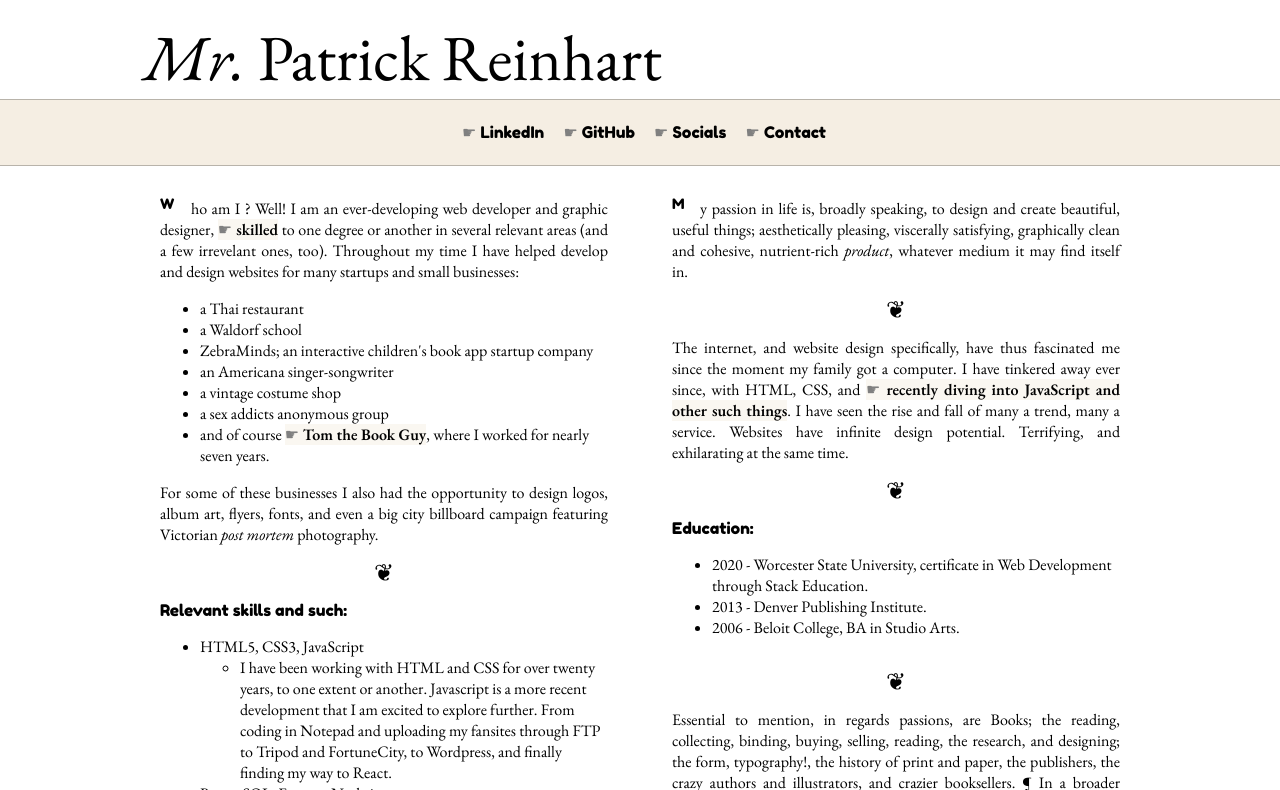
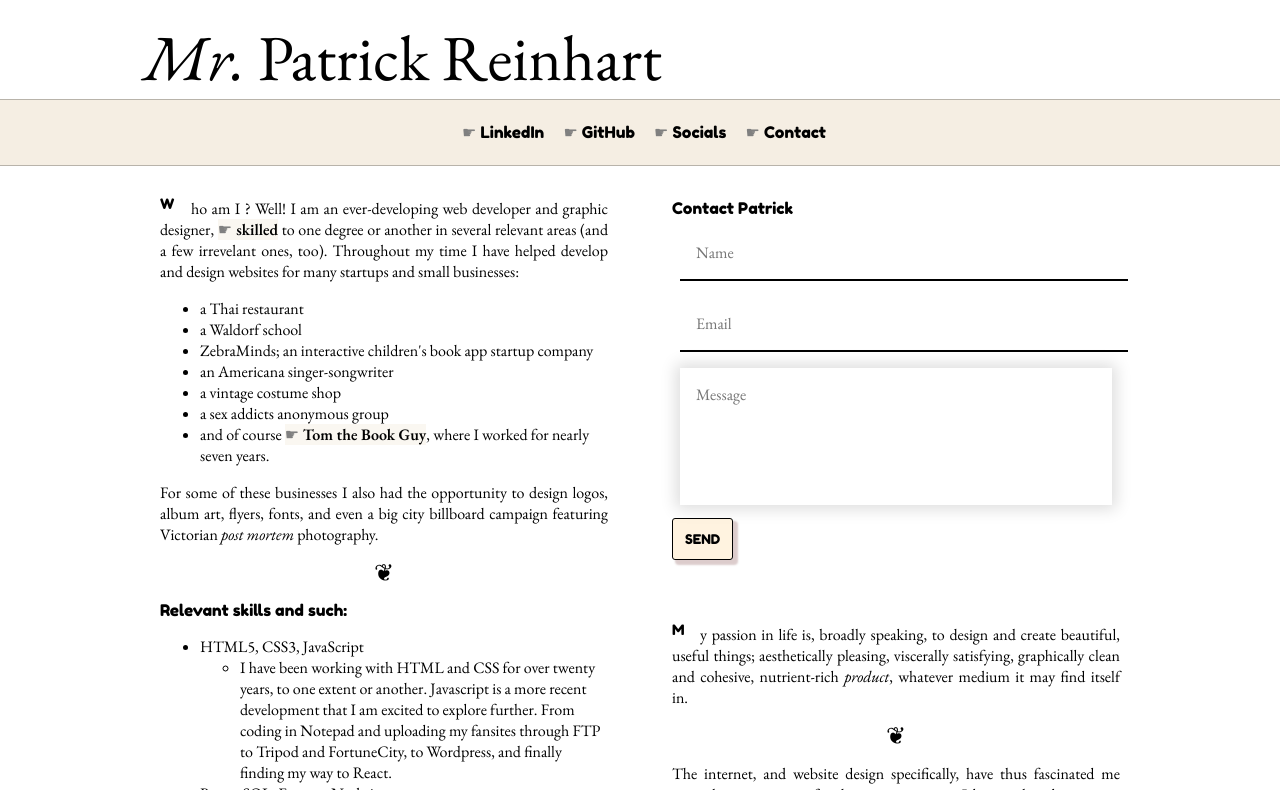
Before and after one commit to bartimaeusrex/css-grids-templates, a plain HTML site: page index.html in a window 1280 px wide. Shown: the top 790 px of the page. Drawn offline with nearby package versions, Linux system fonts and the light colour scheme; a web font is replaced by a local one.

Commit message:
Pretty, pretty form!

```diff
--- a/index.html
+++ b/index.html
@@ -70,7 +70,23 @@
       </ul>
       </section>
 
+<!-- SECTION TWO !!! -->
+
+<!-- FORMSPREE -->
+<div id="contact">
+<form action="https://formspree.io/xpzybzgq" method="POST">
+  <div class="section-head">Contact Patrick</div>
+  <label><input type="text" name="name" placeholder="Name"></label>
+  <label><input type="text" name="_replyto" placeholder="Email"></label>
+  <label><textarea name="message" wrap="hard" cols="30" rows="5" onfocus="this.value=''; this.onfocus=null;" placeholder="Message"></textarea></label>
+  <button type="submit">SEND</button>
+</form>
+</div>
+
+<!-- END FORMSPREE dgtf-->
+
       <section class="box2">My passion in life is, broadly speaking, to design and create beautiful, useful things; aesthetically pleasing, viscerally satisfying, graphically clean and cohesive, nutrient-rich <em>product</em>, whatever medium it may find itself in.
+
       <div class="fleuron">❦</div>
       The internet, and website design specifically, have thus fascinated me since the moment my family got a computer. I have tinkered away ever since, with HTML, CSS, and <a href="#">recently diving into JavaScript and other such things</a>. I have seen the rise and fall of many a trend, many a service. Websites have infinite design potential. Terrifying, and exhilarating at the same time.
       <div class="fleuron">❦</div>
@@ -99,15 +115,6 @@
       <!-- <div class="fleuron">❦</div>
       <div class="section-head" id="contact">Contact</div> -->
 
-<!-- FORMSPREE -->
-
-<form action="https://formspree.io/xpzybzgq" method="POST">
-  <label>Your email:<input type="text" name="_replyto"></label>
-  <label>Your message:<textarea name="message"></textarea></label>
-  <button type="submit">Send</button>
-</form>
-
-
     </section>
 
     <footer>© 2020. <em>Mr Patrick Reinhart | MrPatch.dev</em></footer>
--- a/typog.css
+++ b/typog.css
@@ -1,4 +1,7 @@
-body { margin:0; }
+body {
+  margin:0;
+  box-sizing: border-box;
+}
 
 header {
   /* background-color:rgb(211, 193, 193); */
@@ -76,6 +79,50 @@ nav a:hover {
   background-color:white; */
   /* border-top:1px solid black; */
   /* font-style: italic; */
+}
+
+#contact {
+  grid-area: contact;
+  padding:2em;
+}
+
+#contact label {
+  display:block;
+  padding:8px;
+  /* font-variation-settings: 'wdth' 600, 'wght' 600;
+  font-family: 'Fredoka One', cursive; */
+}
+
+#contact input, textarea {
+  font-family: inherit;
+  font-size: inherit;
+}
+
+#contact input {
+  border:0;
+  padding:16px 0 16px 16px;
+  border-bottom:2px solid black;
+  width:100%;
+}
+
+#contact textarea {
+  border:0;
+  box-shadow:0 0 15px 4px rgba(0, 0, 0, 0.137);
+  padding:16px 0 16px 16px;
+  width:100%;
+  box-sizing: border-box;
+  resize:none;
+  /* background-color:rgba(255, 232, 193, 0.25); */
+}
+
+#contact button {
+  background-color:rgba(255, 232, 193, 0.5);
+  border:1px solid black;
+  border-radius:3px;
+  padding:12px;
+  font-variation-settings: 'wdth' 600, 'wght' 600;
+  font-family: 'Fredoka One', cursive;
+  box-shadow: 4px 4px 2px 1px rgba(80, 0, 0, .2);
 }
 
 section {
@@ -193,6 +240,7 @@ main {
     ". header header ."
     ". tagline tagline . "
     "nav nav nav nav"
+    ". box1 contact ."
     ". box1 box2 ."
     "footer footer footer footer";
 }
@@ -208,6 +256,7 @@ main {
     grid-template-areas:
       "header header"
       "nav nav"
+      "box1 contact"
       "box1 box2"
       "footer footer";
   }
@@ -245,6 +294,7 @@ main {
     "header"
     "box1"
     "box2"
+    "contact"
     "footer"
     "nav";
   }
```
